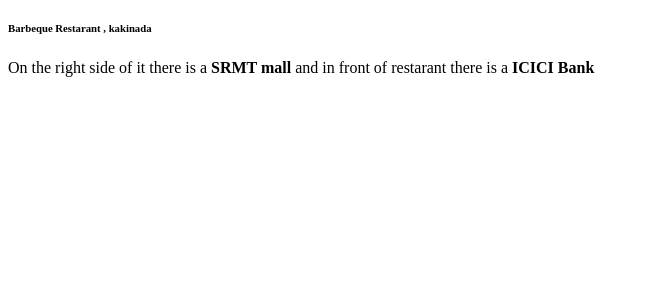
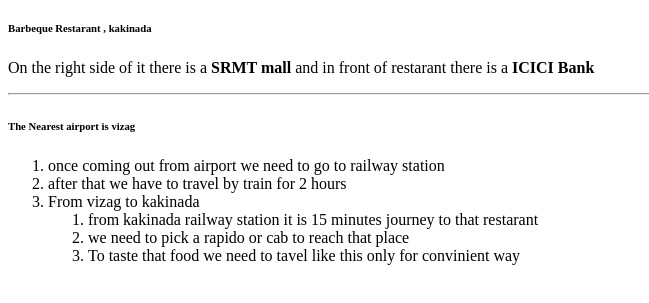
Before and after one commit to 44-563-Web-Apps-S22/webapps-s22-assignment-3-manikantaarumilli, a plain HTML site: page index.html in a window 1280 px wide. Shown: the part 61-364 px from the top of the page, without its empty margins (0-649 px from the left). Drawn offline with Linux system fonts and the light colour scheme.

Commit message:
Update index.html

```diff
--- a/index.html
+++ b/index.html
@@ -15,5 +15,17 @@
                 <p>
                   On the right side of it there is a <b>SRMT mall</b> and in front of restarant there is a <b>ICICI Bank</b
                 </p>
+                <hr>
+                <h6>The Nearest airport is vizag</h6>
+                    <ol>
+                    <li>once coming out from airport we need to go to railway station</li>
+                    <li>after that we have to travel by train for 2 hours</li>
+                    <li>From vizag to kakinada
+                    <ol>
+                        <li>from kakinada railway station it is 15 minutes journey to that restarant</li>
+                        <li>we need to pick a rapido or cab to reach that place</li>
+                          <li>To taste that food we need to tavel like this only for convinient way</li>
+                    </ol>
+                    </li>
             </body>
             </html>
```
